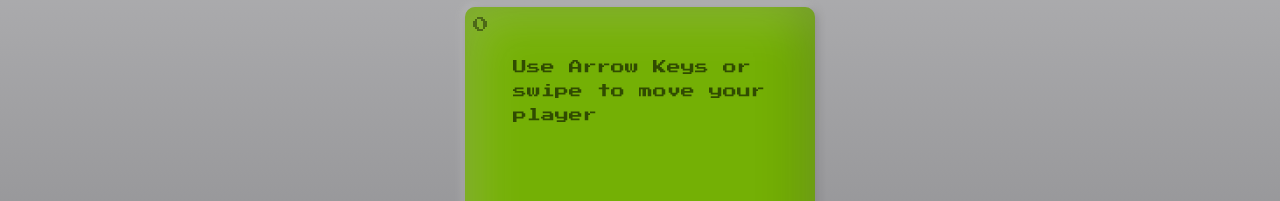
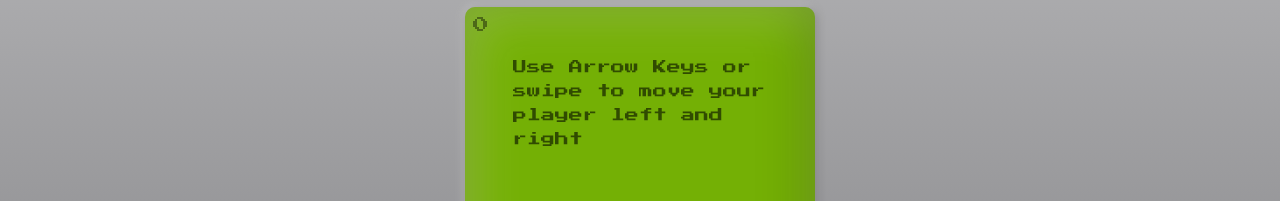
Before and after one commit to emanuelefavero/mini-game, a plain HTML site: page index.html in a window 1280 px wide. Shown: the part 231-432 px from the top of the page. Drawn offline with Linux system fonts and the light colour scheme.

Commit message:
update how to text

```diff
--- a/index.html
+++ b/index.html
@@ -47,7 +47,7 @@
         <div class="score-text">0</div>
         <!-- HOW TO TEXT -->
         <div class="how-to-text">
-          <p>Use Arrow Keys or swipe to move your player</p>
+          <p>Use Arrow Keys or swipe to move your player left and right</p>
         </div>
       </div>
     </div>
```
Also changed, not shown: 1 other file.
